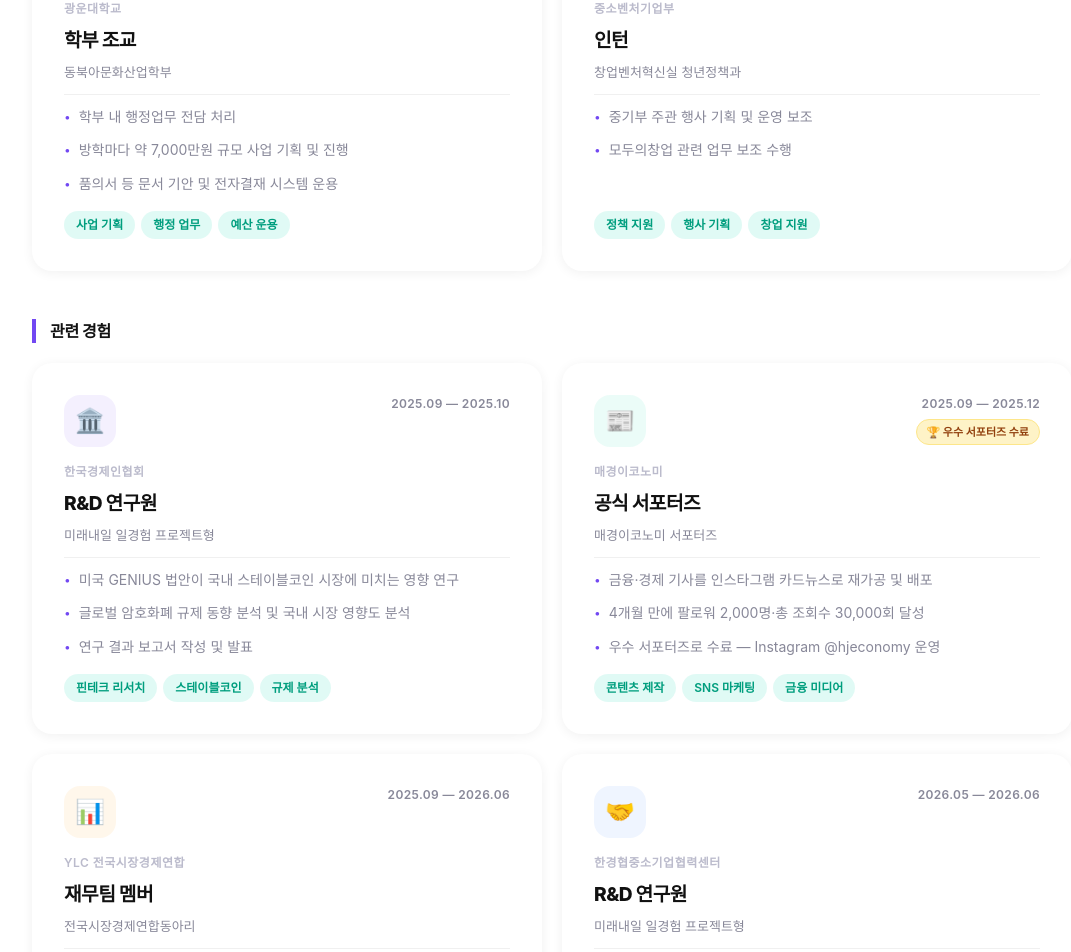
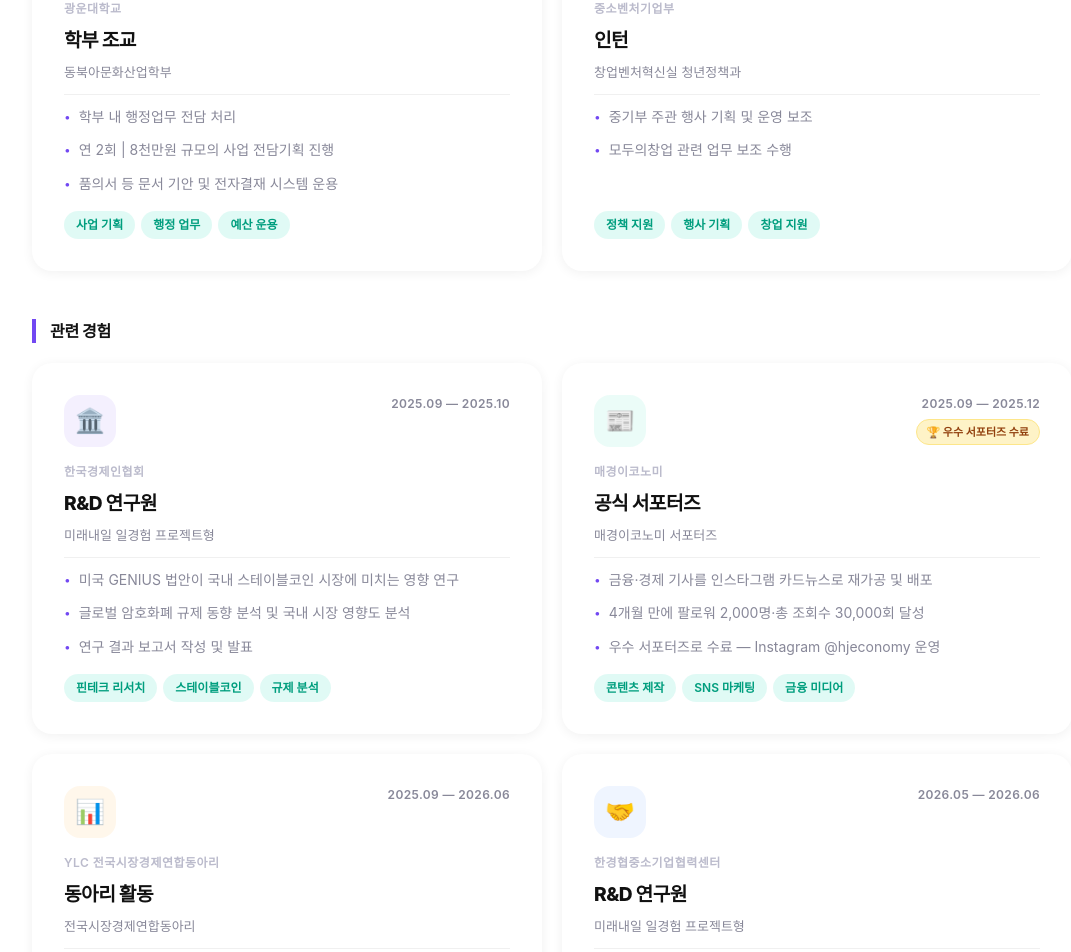
Before and after one commit to hjuni0123/portfolio, a React (Vite) app: page / in a window 1280 px wide. Shown: the part 2100-3052 px from the top of the page, without its empty margins (88-1159 px from the left). Built offline with nearby package versions, Linux system fonts and the light colour scheme; a web font is replaced by a local one.

Commit message:
Refine YLC label and 조교 사업 규모 표현
- YLC 상단 소속명을 'YLC 전국시장경제연합동아리'로, 직위를 '동아리 활동'으로 변경
- 조교 사업 기획 항목을 '연 2회 | 8천만원 규모의 사업 전담기획 진행'으로 수정

```diff
--- a/src/components/Experience.jsx
+++ b/src/components/Experience.jsx
@@ -12,7 +12,7 @@ const workCards = [
     tags: ['사업 기획', '행정 업무', '예산 운용'],
     bullets: [
       '학부 내 행정업무 전담 처리',
-      '방학마다 약 7,000만원 규모 사업 기획 및 진행',
+      '연 2회 | 8천만원 규모의 사업 전담기획 진행',
       '품의서 등 문서 기안 및 전자결재 시스템 운용',
     ],
   },
@@ -64,8 +64,8 @@ const relatedCards = [
   {
     emoji: '📊',
     emojiColor: '#F59E0B',
-    org: 'YLC 전국시장경제연합',
-    role: '재무팀 멤버',
+    org: 'YLC 전국시장경제연합동아리',
+    role: '동아리 활동',
     program: '전국시장경제연합동아리',
     period: '2025.09 — 2026.06',
     tags: ['금융 토론', '예산 관리', '경제 발표'],
```
